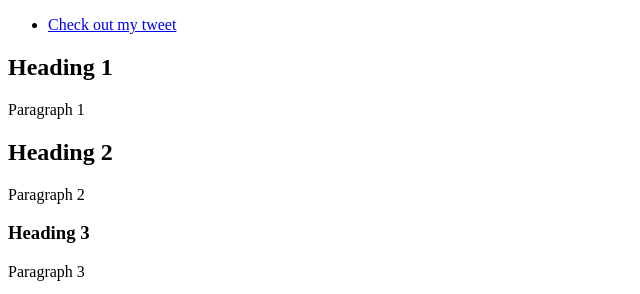
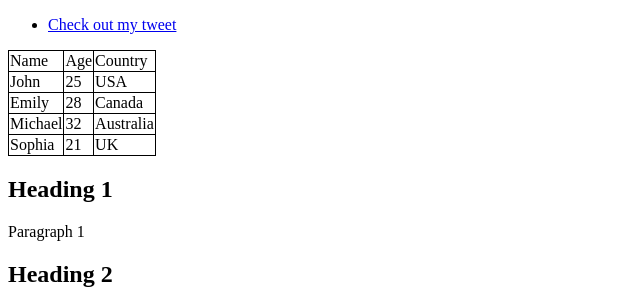
Before and after one commit to Samuel-Muriuki/alx_html_css, a plain HTML site: page index.html in a window 1280 px wide. Shown: the top 294 px of the page, without its empty margins (0-640 px from the left). Drawn offline with Linux system fonts and the light colour scheme.

Commit message:
Adding some level of creativity

```diff
--- a/index.html
+++ b/index.html
@@ -4,6 +4,7 @@
 <head>
     <meta charset="UTF-8">
     <meta name="viewport" content="width=device-width, initial-scale=1.0">
+    <link rel="stylesheet" href="style.css">
     <title>Document</title>
 </head>
 
@@ -20,6 +21,40 @@
 
     <main>
         <article>
+
+            <table>
+                <thead>
+                    <tr>
+                        <td>Name</td>
+                        <td>Age</td>
+                        <td>Country</td>
+                    </tr>
+                </thead>
+
+                <tbody>
+                    <tr>
+                        <td>John</td>
+                        <td>25</td>
+                        <td>USA</td>
+                    </tr>
+                    <tr>
+                        <td>Emily</td>
+                        <td>28</td>
+                        <td>Canada</td>
+                    </tr>
+                    <tr>
+                        <td>Michael</td>
+                        <td>32</td>
+                        <td>Australia</td>
+                    </tr>
+                    <tr>
+                        <td>Sophia</td>
+                        <td>21</td>
+                        <td>UK</td>
+                    </tr>
+                </tbody>
+            </table>
+
             <h1>Heading 1</h1>
             <p>Paragraph 1</p>
             <h2>Heading 2</h2>
--- /dev/null
+++ b/style.css
@@ -0,0 +1,4 @@
+table, th, td {
+    border: 1px solid black;
+    border-collapse: collapse;
+}
```
